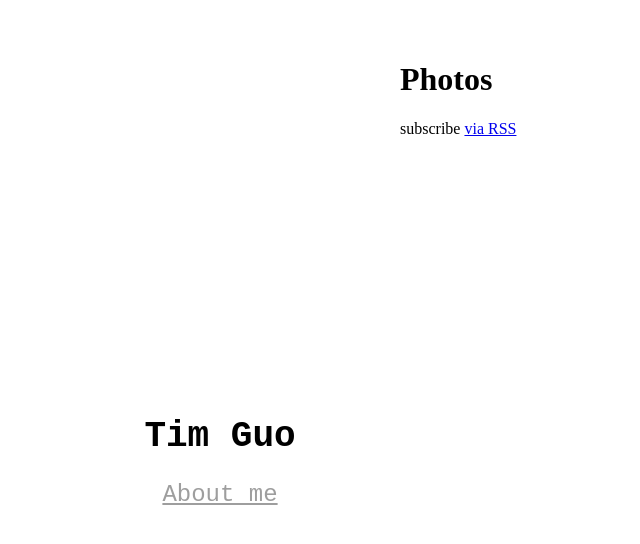
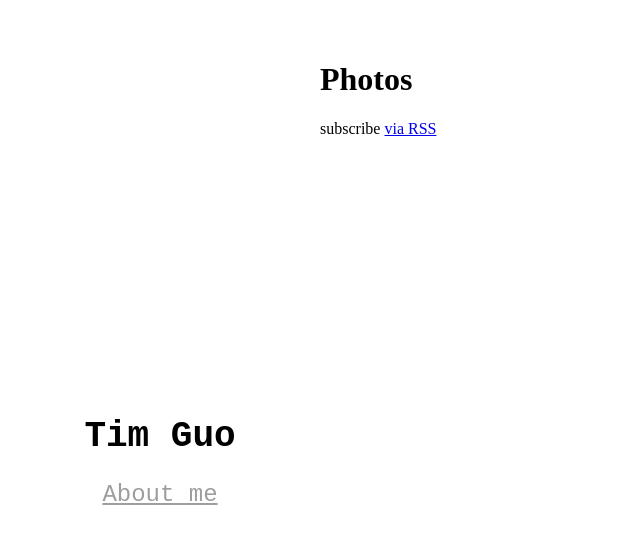
Before and after one commit to timguoqk/timguoqk.github.io, a Jekyll site: the page built from photos.html, in a window 1280 px wide. Shown: the top 544 px of the page, without its empty margins (0-640 px from the left). Built offline with Jekyll 4.4.1, drawn with Linux system fonts in a browser that asks for light colours; nearby versions of some CDN libraries.

Commit message:
mobile style

```diff
--- a/_sass/_layout.scss
+++ b/_sass/_layout.scss
@@ -1,5 +1,5 @@
 body {
-	margin: 40px;
+	margin: $margin-size;
 }
 
 #site-sidebar {
@@ -8,17 +8,47 @@ body {
 	justify-content: center;
 	flex-direction: column;
 	float: left;
-	width: 360px;
-	height: calc(100vh - 80px);
+	width: $sidebar-width;
+	margin-right: $margin-size;
+	height: calc(100vh - #{$margin-size * 2});
 
-	font-family: "courier-prime", monospace;
+	font-family: $title-font;
+
 	h1 {
 		font-weight: bold;
-		font-size: 36px;
+		font-size: $title-size;
 	}
 	a {
-		color: #9E9E9E;
-		font-size: 24px;
+		color: $subtitle-color;
+		font-size: $subtitle-size;
+	}
+
+	@media screen and (max-width: $hd) {
+		width: $sidebar-width / 1.2;
+		h1 {
+			font-size: $title-size / 1.5;
+		}
+		a {
+			font-size: $subtitle-size / 1.5;
+		}
+	}
+
+	@media screen and (max-width: $tablet) {
+		width: $sidebar-width;
+	}
+
+	@media screen and (max-width: $mobile) {
+		float: none;
+		width: 100%;
+		height: auto;
+		margin-bottom: 15px;
+		align-items: flex-start;
+
+		h1 {
+			font-size: $title-size;
+			margin-top: 0;
+			margin-bottom: 5px;
+		}
 	}
 }
 
@@ -26,7 +56,7 @@ body {
 	display: flex;
 	flex-wrap: wrap;
 	justify-content: space-between;
-	height: calc(100vh - 80px);
+	height: calc(100vh - #{$margin-size * 2 + $mobile-bar-height});
 
 	perspective: 1700px;
 }
@@ -39,14 +69,14 @@ body {
 		box-shadow: 0 10px 20px rgba(0,0,0,0.19), 0 6px 6px rgba(0,0,0,0.23);
 	}
 
-	flex-basis: 32%;
+	flex-basis: $box-width;
 	margin-bottom: 25px;
 
 	position: relative;
 
 	>img {
 		object-fit: cover;
-		background-color: #F5F5F5;
+		background-color: $box-color;
 		backface-visibility: hidden;
 		position: absolute;
 		top: 0; bottom: 0; left: 0; right: 0;
@@ -60,17 +90,9 @@ body {
 
 	transform-style: preserve-3d;
 	&.flipped {
-		transform: rotateY(180deg) !important;
+		transform: rotateY(180deg);
 	}
 }
-
-// Using media queries with like this:
-// @include media-query($on-palm) {
-//     .wrapper {
-//         padding-right: $spacing-unit / 2;
-//         padding-left: $spacing-unit / 2;
-//     }
-// }
 
 @keyframes fadeInUp {
 	from {
--- a/css/main.scss
+++ b/css/main.scss
@@ -3,33 +3,18 @@
 ---
 @charset "utf-8";
 
-// Our variables
-$base-font-size:   16px;
-$small-font-size:  0.875 * $base-font-size;
-$base-line-height: 1.5;
+$title-font: "courier-prime", monospace;
+$title-size: 36px;
+$subtitle-size: 24px;
+$subtitle-color: #9E9E9E;
+$margin-size: 40px;
+$sidebar-width: 20%;
+$box-width: 32%;
+$box-color: #F5F5F5;
+$mobile-bar-height: 75px;
 
-$spacing-unit:     30px;
+$mobile: 590px;
+$tablet: 700px;
+$hd: 1024px;
 
-$text-color:       #111;
-$background-color: #fdfdfd;
-$brand-color:      #2a7ae2;
-
-$grey-color:       #828282;
-$grey-color-light: lighten($grey-color, 40%);
-$grey-color-dark:  darken($grey-color, 25%);
-
-// Width of the content area
-$content-width:    1024px;
-
-$on-mobile: 600px;
-$on-tablet: 700px;
-$on-hd: 800px;
-
-@mixin media-query($device) {
-    @media screen and (max-width: $device) {
-        @content;
-    }
-}
-
-// @import "semantic-ui", "layout";
 @import "layout";
```
